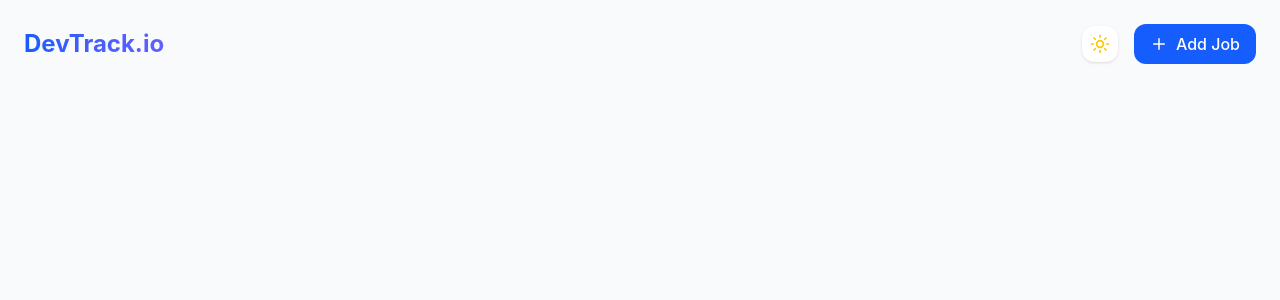
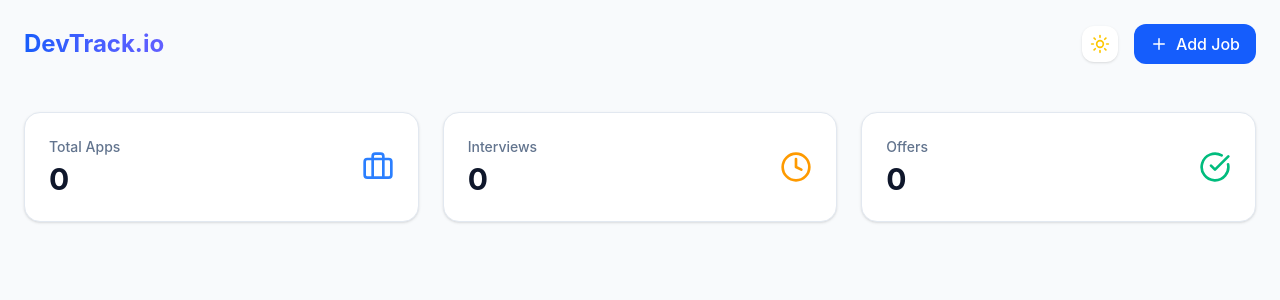
Before and after one commit to DeveloperDinesh24/job-application-tracker, a React (Vite) app: page / in a window 1280 px wide. Shown: the top 300 px of the page. Built offline with nearby package versions, Linux system fonts and the light colour scheme; no server answers.

Commit message:
feat: create stats overview section

```diff
--- a/src/App.tsx
+++ b/src/App.tsx
@@ -1,13 +1,13 @@
 import './App.css'
+import MainSection from './components/MainSection'
 import Navbar from './components/Navbar'
-import { useApplications } from './hooks/useApplications'
 
 function App() {
-  const { data, isLoading, error } = useApplications()
 
   return (
     <div className='min-h-screen bg-slate-50 dark:bg-slate-950 text-slate-900 dark:text-slate-100 transition-colors duration-500'>
       <Navbar />
+      <MainSection />
     </div>
   )
 }
--- /dev/null
+++ b/src/components/MainSection.tsx
@@ -0,0 +1,12 @@
+import { useApplications } from '../hooks/useApplications'
+import StatsOverview from './StatsOverview'
+
+export default function MainSection() {
+  const { data } = useApplications()
+
+  return (
+    <main className='max-w-7xl mx-auto p-6'>
+      <StatsOverview data={data} />
+    </main>
+  )
+}
--- /dev/null
+++ b/src/components/StatsOverview.tsx
@@ -0,0 +1,53 @@
+import { Briefcase, CheckCircle, Clock } from 'lucide-react'
+import { motion } from 'framer-motion'
+
+import type { JobApplication } from '../types/JobApplication'
+
+interface StatsOverviewProps {
+  data?: JobApplication[]
+}
+
+export default function StatsOverview({ data }: StatsOverviewProps) {
+  return (
+    <div className='grid grid-cols-1 md:grid-cols-3 gap-6 mb-10'>
+      {[
+        {
+          label: 'Total Apps',
+          val: data?.length || 0,
+          icon: Briefcase,
+          color: 'text-blue-500',
+        },
+        {
+          label: 'Interviews',
+          val: data?.filter((d) => d.status === 'Interviewing').length || 0,
+          icon: Clock,
+          color: 'text-amber-500',
+        },
+        {
+          label: 'Offers',
+          val: data?.filter((d) => d.status === 'Offer').length || 0,
+          icon: CheckCircle,
+          color: 'text-emerald-500',
+        },
+      ].map((stat, i) => (
+        <motion.div
+          initial={{ opacity: 0, y: 20 }}
+          animate={{ opacity: 1, y: 0 }}
+          transition={{ delay: i * 0.1 }}
+          key={stat.label}
+          className='p-6 bg-white dark:bg-slate-900 rounded-2xl shadow-sm border border-slate-200 dark:border-slate-800'
+        >
+          <div className='flex justify-between items-center'>
+            <div>
+              <p className='text-slate-500 dark:text-slate-400 text-sm font-medium'>
+                {stat.label}
+              </p>
+              <h3 className='text-3xl font-bold mt-1'>{stat.val}</h3>
+            </div>
+            <stat.icon size={32} className={stat.color} />
+          </div>
+        </motion.div>
+      ))}
+    </div>
+  )
+}
```
